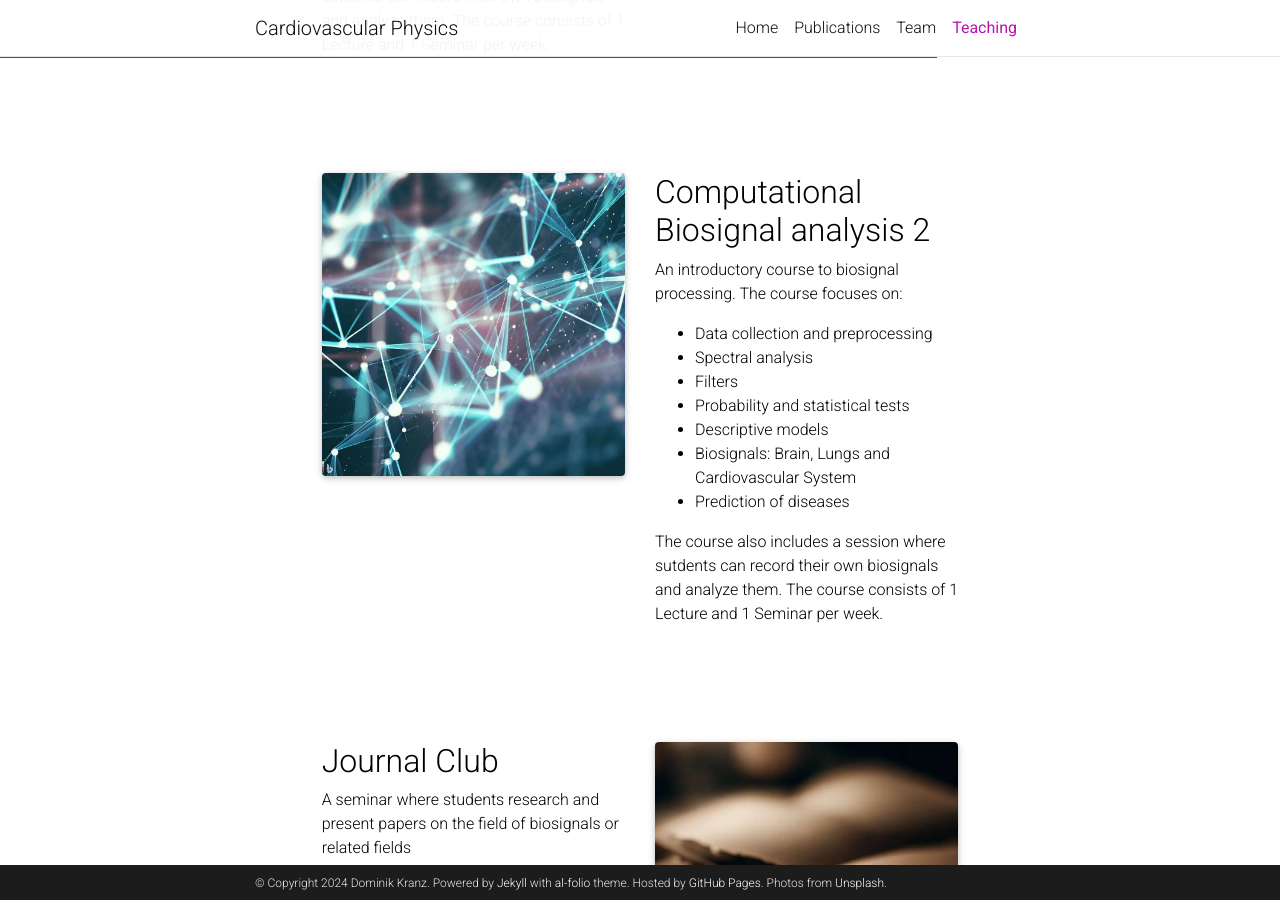
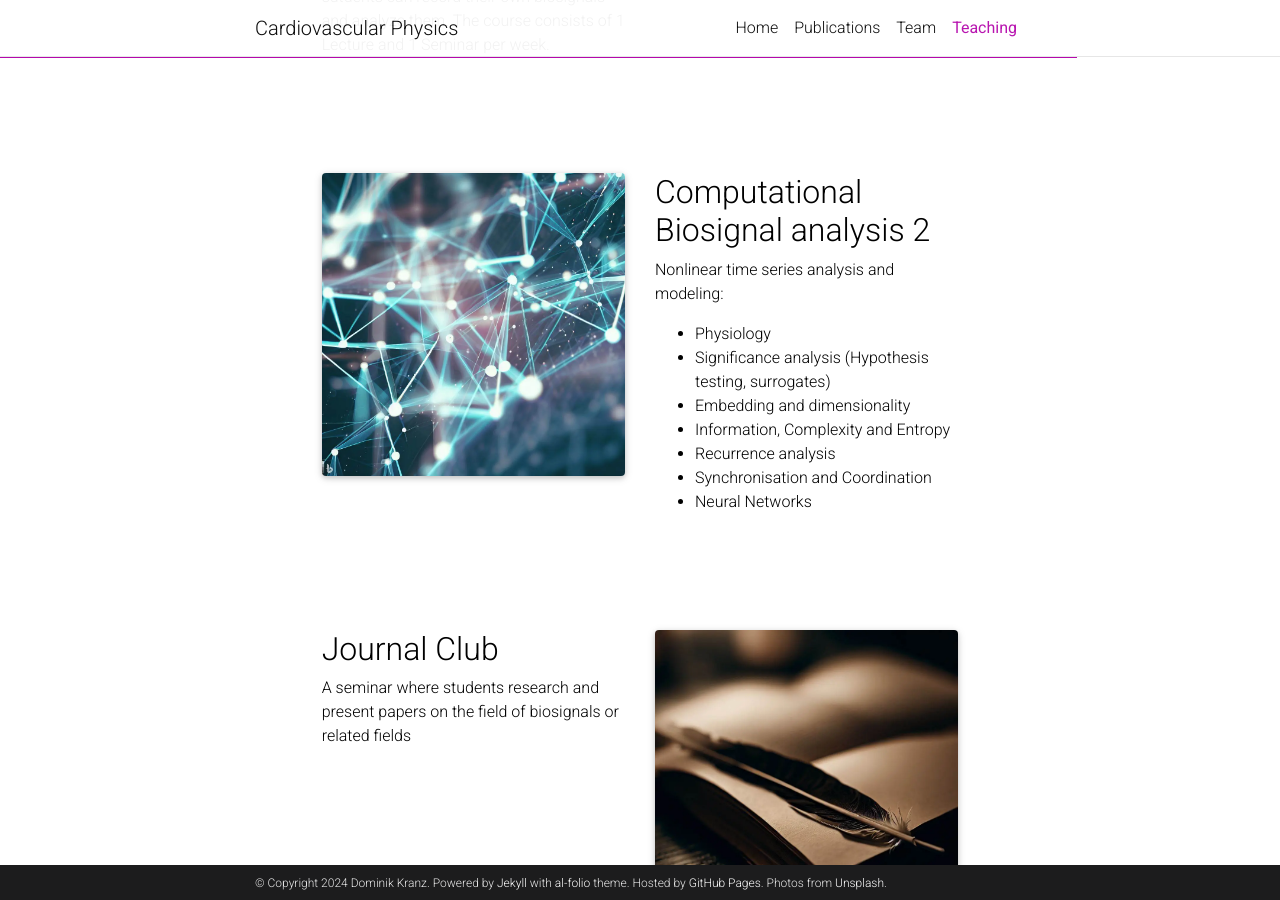
Before and after one commit to cardiovascular-physics/cardiovascular-physics.github.io, a Jekyll site: the page built from _pages/teaching.md, in a window 1280 px wide and 900 px high, scrolled down 631 px. Built offline with Jekyll 4.4.1, drawn with Linux system fonts in a browser that asks for light colours; full-size pictures stand in for the smaller copies a plugin makes; comment, search, counter and statistics services are not loaded; a style sheet for code colours, icons or effects is not loaded.

Commit message:
Updated course 2

```diff
--- a/_pages/teaching.md
+++ b/_pages/teaching.md
@@ -34,17 +34,17 @@ nav_order: 5
     </div>
     <div class="col-sm-5 mt-3 mt-md-0">
         <h2> Computational Biosignal analysis 2 </h2>
-        <p>An introductory course to biosignal processing. The course focuses on: </p>
+        <p>Nonlinear time series analysis and modeling: </p>
         <ul>
-            <li>Data collection and preprocessing</li>
-            <li>Spectral analysis</li>
-            <li>Filters</li>
-            <li>Probability and statistical tests</li>
-            <li>Descriptive models</li>
-            <li>Biosignals: Brain, Lungs and Cardiovascular System</li>
-            <li>Prediction of diseases</li>
+            <li>Physiology</li>
+            <li>Significance analysis (Hypothesis testing, surrogates)</li>
+            <li>Embedding and dimensionality</li>
+            <li>Information, Complexity and Entropy</li>
+            <li>Recurrence analysis</li>
+            <li>Synchronisation and Coordination</li>
+            <li>Neural Networks</li>
         </ul>
-        <p>The course also includes a session where sutdents can record their own biosignals and analyze them. The course consists of 1 Lecture and 1 Seminar per week.</p>
+
     </div>
 </div>
 
```
